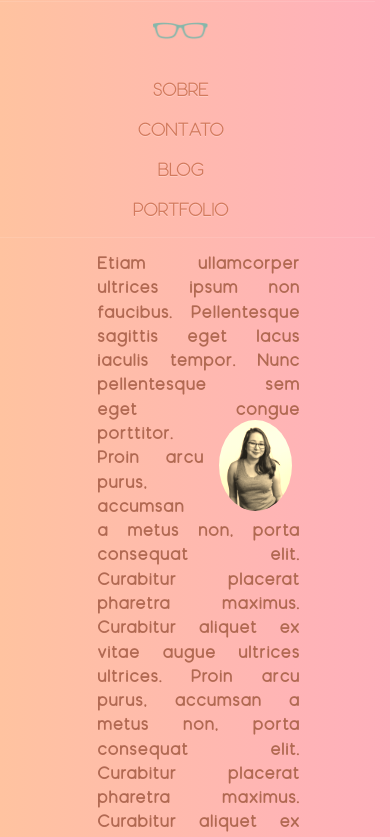
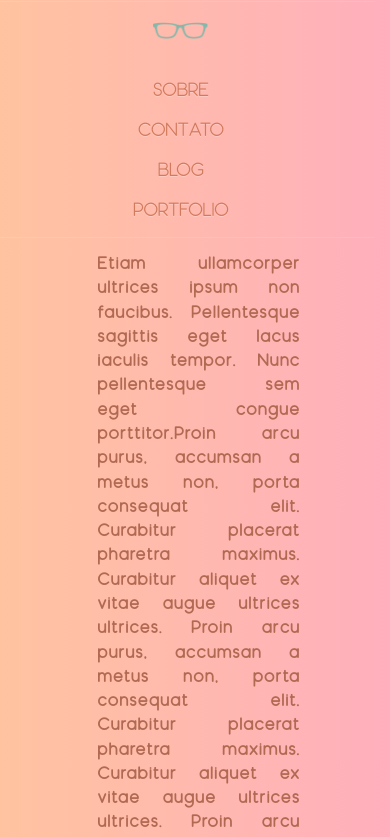
Before and after one commit to jacobsenanaizabel/ana-jacobsen, a React (Create React App) app: page /about in a window 390 px wide. Shown: the top 837 px of the page. Built offline with nearby package versions, Linux system fonts and the light colour scheme.

Commit message:
fixing height mobile

```diff
--- a/src/Components/About/style/About.mobile.scss
+++ b/src/Components/About/style/About.mobile.scss
@@ -1,7 +1,6 @@
 @media screen and (max-width: 750px) {
 
     .About{
-
         height: calc(100% - (20px + 30px)) !important;
         .about {
             &.mobile{
@@ -14,7 +13,7 @@
             margin-top: 0px;
 
             .container-me-image.mobile {
-                right: 0%;
+                display: none;
             }
         }
 
--- a/src/Components/Contact/style/Contact.mobile.scss
+++ b/src/Components/Contact/style/Contact.mobile.scss
@@ -1,10 +1,12 @@
 @media screen and (max-width: 750px) {
 
     .Contact {
+        height: calc(100% - (20px + 30px)) !important;
+        overflow: auto;
 
-        height: calc(100% - (20px + 30px)) !important;
         .row.container-contact.mobile {
             top: 0%;
+            overflow-x: hidden;
 
             .container-titles {
 
@@ -16,7 +18,7 @@
                 }
 
                 .coffe-img {
-                    visibility: hidden;
+                    display: none;
                 }
 
             }
--- a/src/style/index.scss
+++ b/src/style/index.scss
@@ -16,6 +16,7 @@ body {
   overflow: hidden;
   background: blue;
   height:100%;
+  width: 100%;
 }
 
 ol, ul {
@@ -26,5 +27,6 @@ ol, ul {
 
   body {
     overflow-y: scroll;
+    overflow-x: hidden;
   }
 }
```
